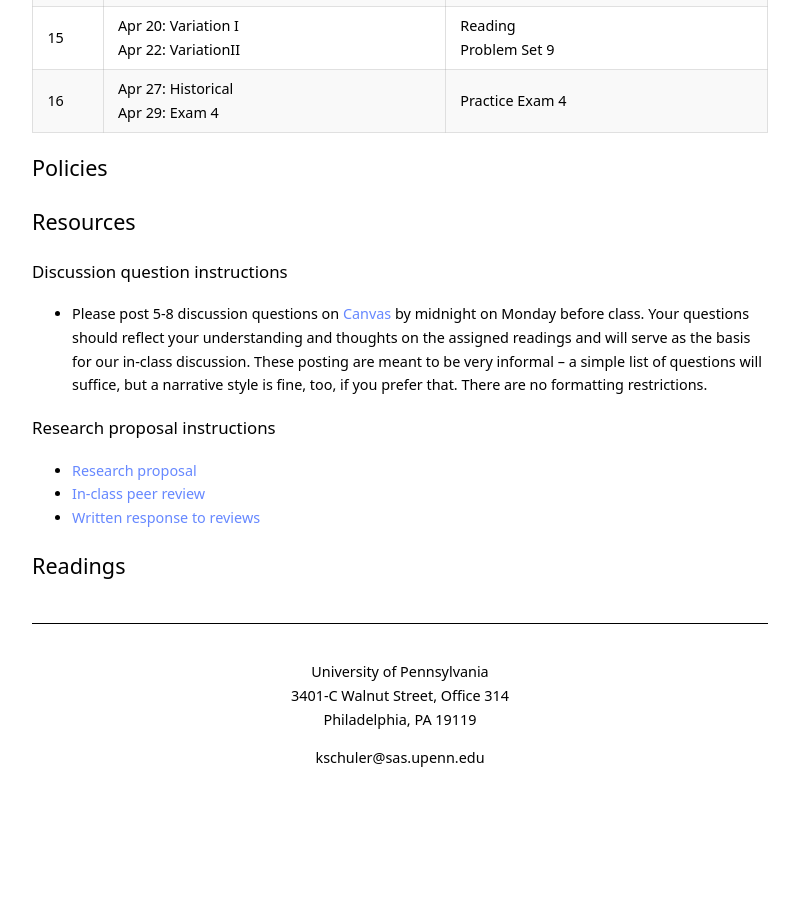
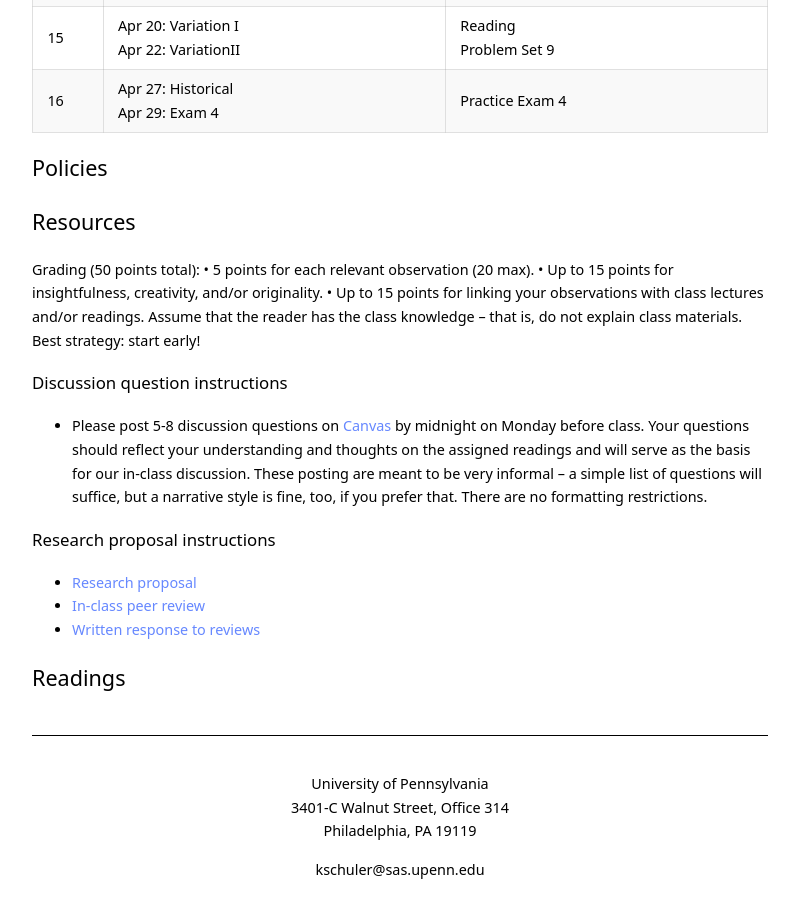
Before and after one commit to kschuler/ling001, a Jekyll site: the page built from ling001/index.md, in a window 1280 px wide and 900 px high, scrolled down 1685 px. Shown: the whole window, without its empty margins (240-1039 px from the left). Built offline with Jekyll 4.4.1, drawn with Linux system fonts in a browser that asks for light colours; before the commit the page ends 2514 px from its top, so only the background shows below that.

Commit message:
Update index.md

```diff
--- a/ling001/index.md
+++ b/ling001/index.md
@@ -46,6 +46,11 @@ Wk  | Topic | Readings & Practice Problems
 ## Policies
 
 ## Resources
+Grading (50 points total):
+• 5 points for each relevant observation (20 max).
+• Up to 15 points for insightfulness, creativity, and/or originality.
+• Up to 15 points for linking your observations with class lectures and/or readings. Assume that
+the reader has the class knowledge – that is, do not explain class materials. Best strategy: start early!
 
 ### Discussion question instructions
 
```
